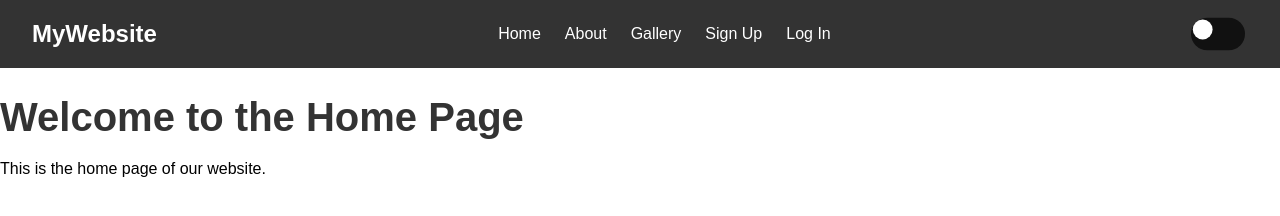
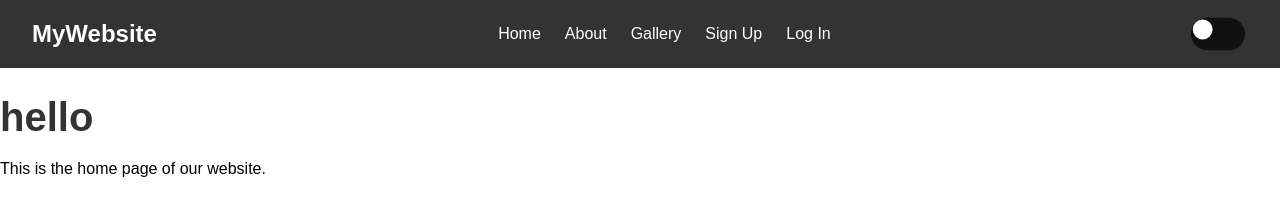
Before and after one commit to BikeshMainali/learning, a plain HTML site: page index.html in a window 1280 px wide. Drawn offline with Linux system fonts and the light colour scheme.

Commit message:
change title

```diff
--- a/index.html
+++ b/index.html
@@ -30,7 +30,7 @@
   </nav>
 
   <main>
-    <h1>Welcome to the Home Page</h1>
+    <h1>hello</h1>
     <p>This is the home page of our website.</p>
   </main>
 
```
